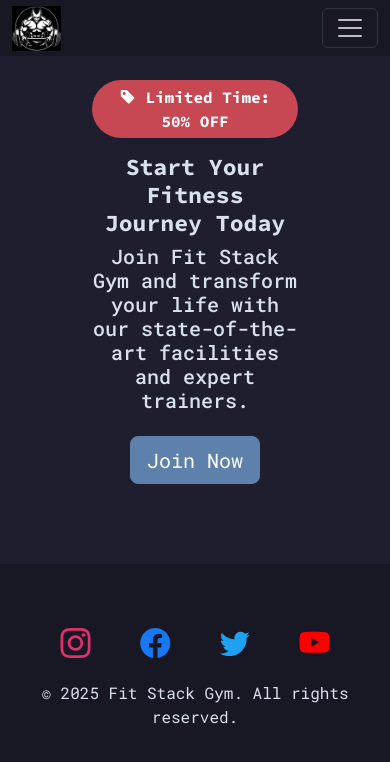
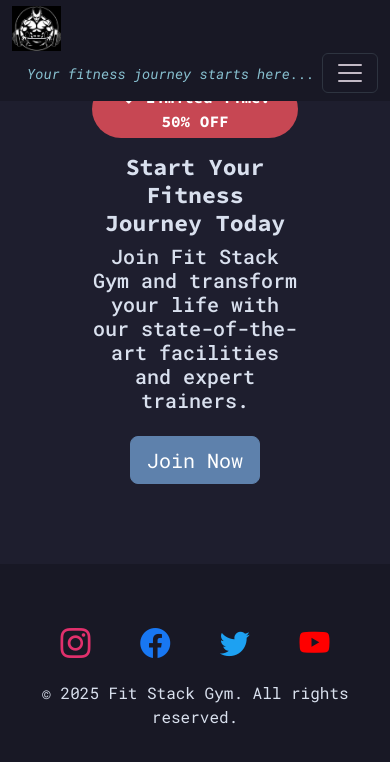
Before and after one commit to freed-man/mp1-gym, a plain HTML site: page index.html in a window 390 px wide. Drawn offline with nearby package versions, Linux system fonts and the light colour scheme.

Commit message:
favicon icon changed, modified index page and its styling via css

```diff
--- a/assets/css/style.css
+++ b/assets/css/style.css
@@ -1,5 +1,10 @@
 /* google fonts */
 @import url('https://fonts.googleapis.com/css2?family=Roboto+Mono:ital,wght@0,100..700;1,100..700&family=Source+Code+Pro:ital,wght@0,200..900;1,200..900&display=swap');
+
+/* css variables */
+:root {
+    --primary-font: 'Source Code Pro', monospace;
+}
 
 body {
     font-family: 'Roboto Mono', monospace;
@@ -8,18 +13,18 @@ body {
 }
 
 h1, h2, h3, h4, h5, h6 {
-    font-family: 'Source Code Pro', monospace;
+    font-family:  var(--primary-font);
     font-weight: 700;
 }
 
 .lead {
-    font-family: 'Source Code Pro', monospace;
+    font-family:  var(--primary-font);
     font-weight: 400;
 }
 
 /* navbar styling */
 .navbar {
-    background-color: #181825 !important;
+    background-color: #181825;
 }
 
 .navbar-light .navbar-nav .nav-link {
@@ -39,7 +44,15 @@ h1, h2, h3, h4, h5, h6 {
     border-color: #2e3440;
 }
 
-/* join now button section styling */
+.tagline {
+    align-content: center;
+    margin-left: 15px;
+    color: #88c0d0;
+    font-size: 14px;
+    font-style: italic;
+}
+
+/* "join now" button section styling */
 .cta-section {
     padding: 80px;
     text-align: center;
@@ -53,7 +66,7 @@ h1, h2, h3, h4, h5, h6 {
     border-radius: 50px;
     font-weight: bold;
     margin-bottom: 15px;
-    font-family: 'Source Code Pro', monospace;
+    font-family:  var(--primary-font);
 }
 
 .btn-primary {
@@ -94,3 +107,12 @@ h1, h2, h3, h4, h5, h6 {
 .social-icon.youtube {
     color: #FF0000;
 }
+
+@media (max-width: 450px) {
+    .navbar-toggler {
+        margin-top: 5px;
+    }
+    .tagline {
+        margin-top: 5px;
+    }
+}
--- a/index.html
+++ b/index.html
@@ -29,7 +29,7 @@
   </head>
 
   <body>
-    <nav id="navbar" class="navbar navbar-expand-lg navbar-light bg-light fixed-top">
+    <nav id="navbar" class="navbar navbar-expand-lg navbar-light fixed-top">
         <div class="container">
             <!-- logo -->
             <a class="navbar-brand" href="index.html">
@@ -37,6 +37,8 @@
                     <img src="/assets/images/logo.png" alt="website logo" height=150%>
                 </div>
             </a>
+
+            <span class="tagline">Your fitness journey starts here...</span>
 
             <!-- navbar toggle button for mobile -->
             <button class="navbar-toggler" type="button" data-bs-toggle="collapse" data-bs-target="#navbarNav" aria-controls="navbarNav" aria-expanded="false" aria-label="Toggle navigation">
```
Also changed, not shown: assets/images/favicon/android-chrome-192x192.png (renamed from assets/images/favicon_io/android-chrome-192x192.png), assets/images/favicon/android-chrome-512x512.png (renamed from assets/images/favicon_io/android-chrome-512x512.png), assets/images/favicon/apple-touch-icon.png (renamed from assets/images/favicon_io/apple-touch-icon.png), assets/images/favicon/favicon-16x16.png (renamed from assets/images/favicon_io/favicon-16x16.png), assets/images/favicon/favicon-32x32.png (renamed from assets/images/favicon_io/favicon-32x32.png), assets/images/favicon/favicon.ico (renamed from assets/images/favicon_io/favicon.ico), assets/images/favicon/site.webmanifest (renamed from assets/images/favicon_io/site.webmanifest).
